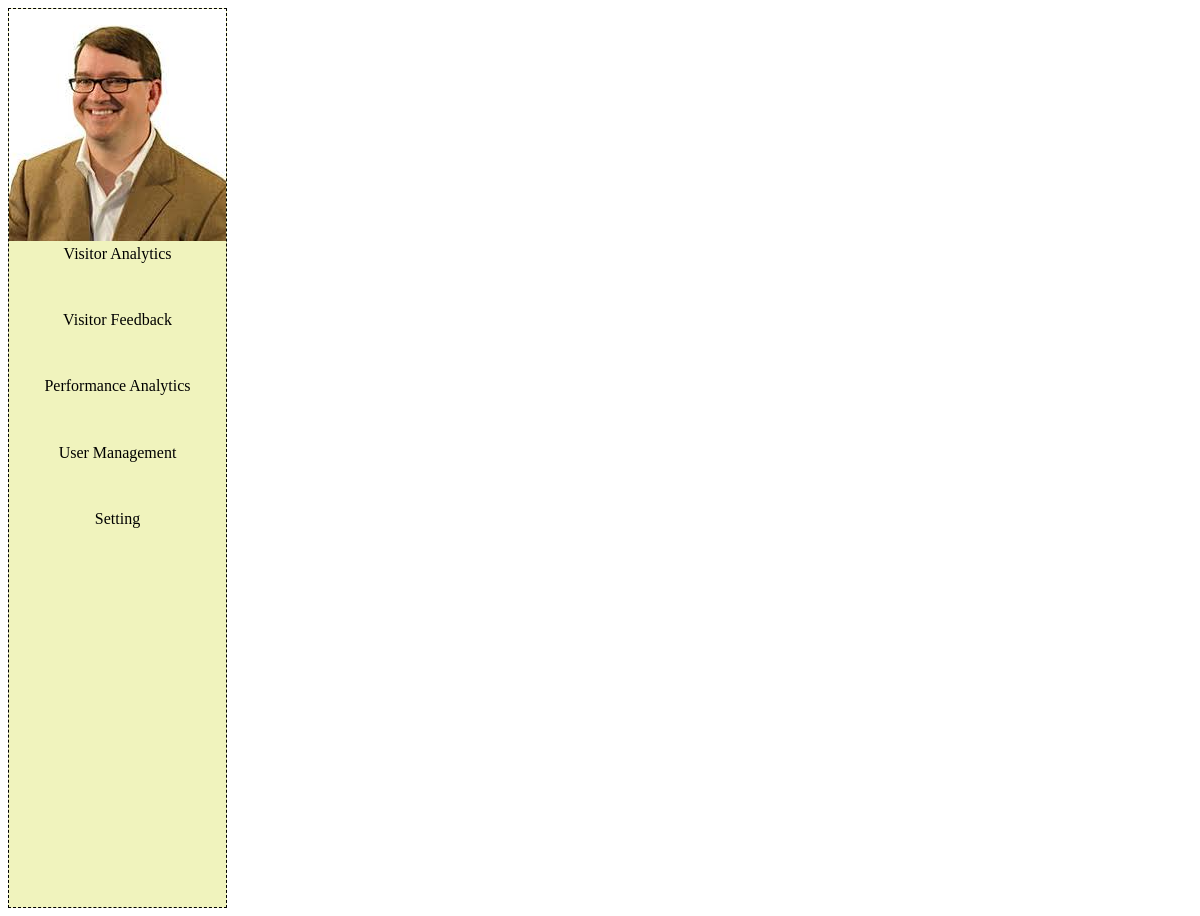
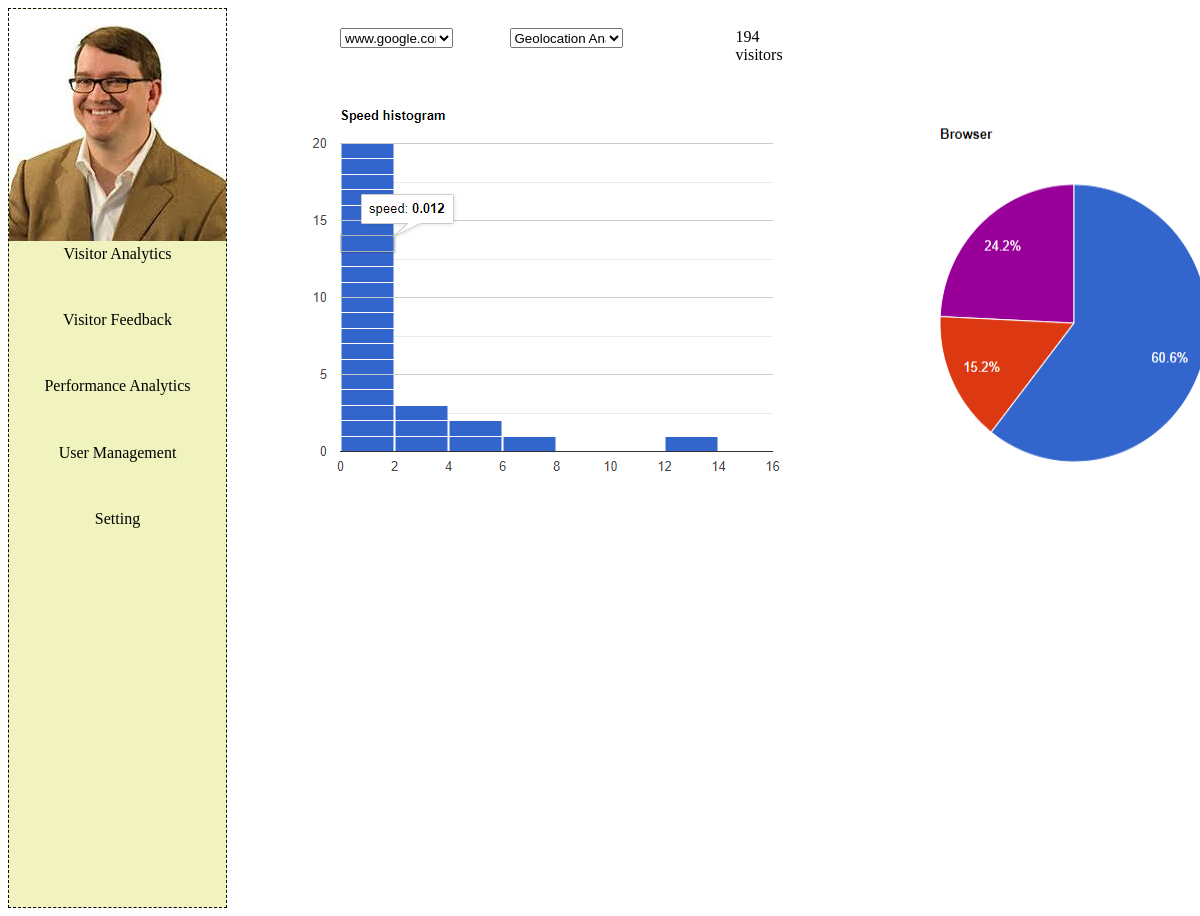
Before and after one commit to jig099/sonarlit, an Electron app: page app/html/VisitorAnalytics.html in a window 800 px wide. Shown: the top 916 px of the page, 1200 px wide, since content can reach past the window. Drawn offline with Linux system fonts and the light colour scheme.

Commit message:
before merging with master

```diff
--- a/app/html/VisitorAnalytics.html
+++ b/app/html/VisitorAnalytics.html
@@ -4,10 +4,57 @@
     <meta charset="UTF-8">
     <meta name="viewport" content="width=device-width, initial-scale=1.0">
     <title>Main Frame</title>
+    <style>
+        #mainArea{
+            display:grid;
+            grid-template-columns: repeat(10, 1fr);
+            grid-template-rows:20px 20px 0.3fr 1fr
+
+        }
+        #website_dpd{
+            grid-column: 3 / 5;
+            grid-row:2 / 3;
+
+        }
+        #graph_group_dpd{
+            grid-column: 6 / 8;
+            grid-row:2 / 3;
+        }
+        #visitor_amt{
+            grid-column: 10 / 11;
+            grid-row:2 / 3;
+        }
+        #graph_area{
+            grid-column:2 / 9;
+            grid-row-start:4;
+            display:flex
+        }
+
+    </style>
 </head>
 <body>
     <script type="module" src="../components/frame.js"> </script>
-    <main-frame></main-frame>
+    <main-frame>
+        <div slot="mainArea" id="mainArea" name="mainAreaContainer">
+
+            <select id='website_dpd'>
+                <option>www.google.com</option>
+                <option>www.yahoo.com</option>
+                <option>developer.mozilla.com</option>
+            </select>
+            <select id="graph_group_dpd">
+                <option>Geolocation Analytics</option>
+                <option>Website Traffic Analytics</option>
+            </select>
+            <div id="visitor_amt">
+                194 visitors
+            </div>
+            <div id="graph_area">
+                <img src="../asset/pic/barplot_mockup.png">
+                <img src="../asset/pic/pie_plot_mockup.png"
+            </div>
+        </div>
+    </main-frame>
 
 
 </body>
```
Also changed, not shown: app/html/mainframe.html (deleted, +0 -20 lines), app/asset/pic/barplot_mockup.png (added), app/asset/pic/pie_plot_mockup.png (added), app/components/frame.js (line endings or trailing spaces).
